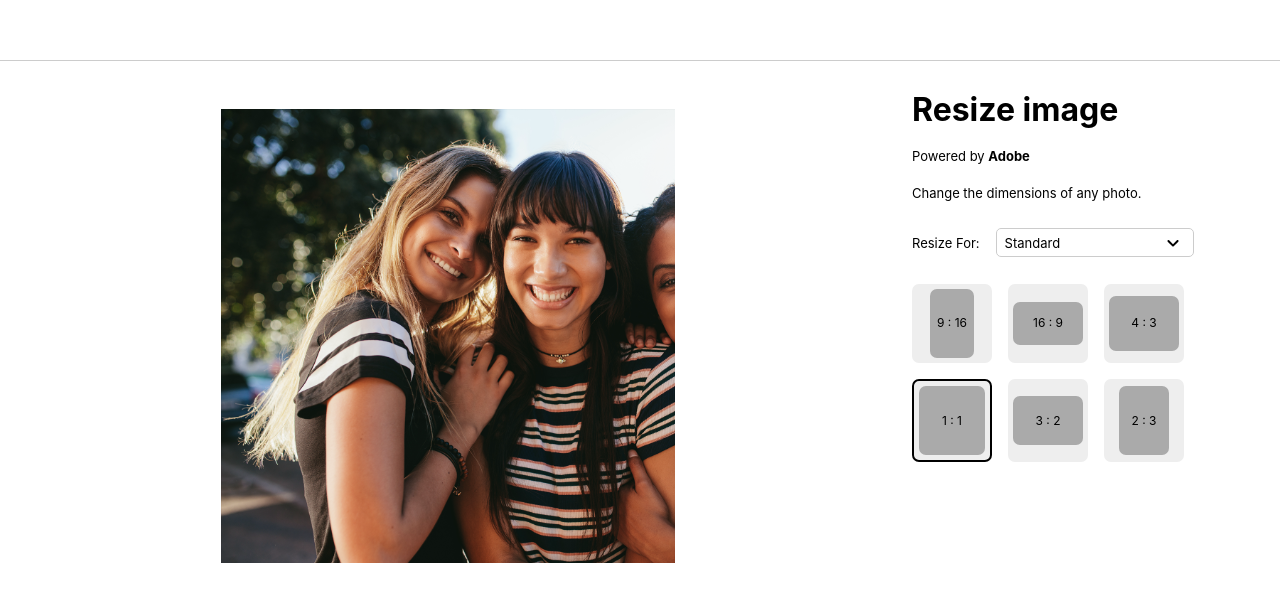
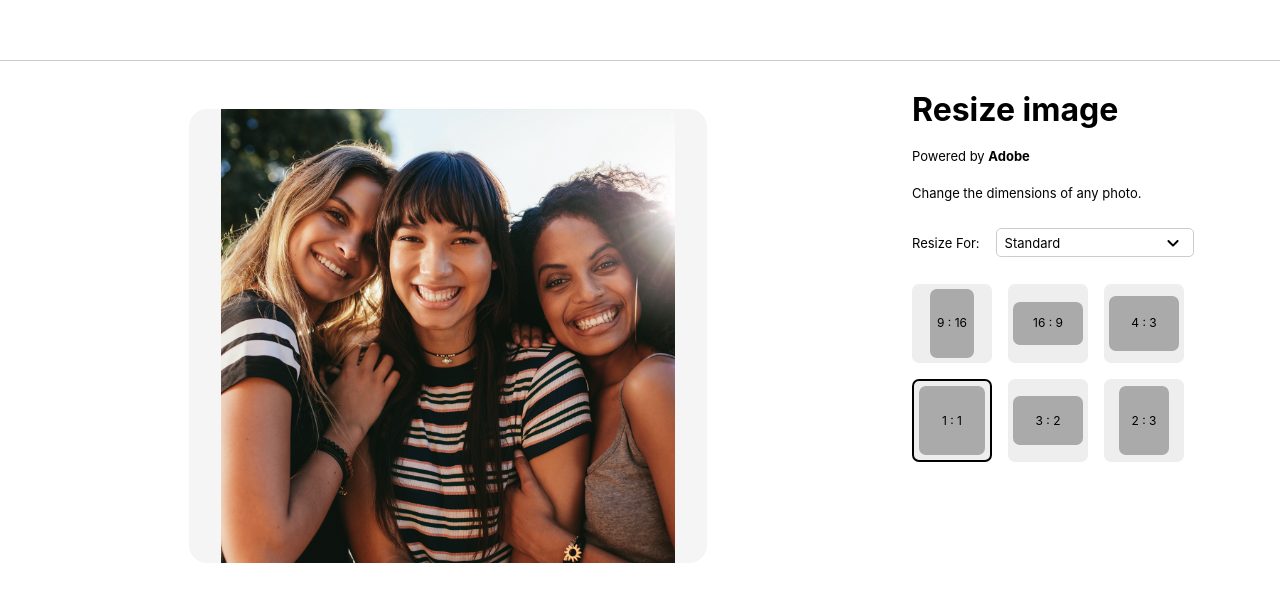
Before and after one commit to Istine/resizer, a React (Vite) app: page / in a window 1280 px wide. Both pictures are taken after a click on the button 447 px from the left and 518 px from the top of the page. Shown: the top 602 px of the page. Built offline with nearby package versions, Linux system fonts and the light colour scheme.

Commit message:
fixed issue with scaling the image flag width and heright

```diff
--- a/src/components/Canvas/Canvas.tsx
+++ b/src/components/Canvas/Canvas.tsx
@@ -6,9 +6,8 @@ const Canvas: React.FC<{
   positions: { x: number; y: number };
   hold: boolean;
   currentAspectRatio: number;
-  handleMouseDown: (e: React.MouseEvent<HTMLCanvasElement>) => void;
-  down: number;
-}> = ({ image, positions, hold, handleMouseDown, currentAspectRatio }) => {
+  // handleMouseDown: (e: React.MouseEvent<HTMLCanvasElement>) => void;
+}> = ({ image, positions, hold, currentAspectRatio }) => {
   const canvasRef = React.useRef<HTMLCanvasElement>(null);
 
   const { currentPos } = useScaleContext();
@@ -19,13 +18,13 @@ const Canvas: React.FC<{
 
   React.useEffect(() => {
     const canvas = canvasRef.current as HTMLCanvasElement;
-    const ctx = canvas.getContext("2d", { alpha: false }) as any;
+    const ctx = canvas.getContext("2d") as any;
     const img = new Image();
     img.src = image;
     img.loading = "lazy";
 
-    const flagX = img.naturalWidth - canvas.width;
-    const flagH = img.naturalHeight - canvas.height;
+    const flagX = (img.naturalWidth - canvas.width) * (currentPos + 1);
+    const flagH = (img.naturalHeight - canvas.height) * (currentPos + 1);
     const posX =
       positions.x === 0
         ? prevPoint.x
@@ -38,8 +37,8 @@ const Canvas: React.FC<{
 
     const differenceX = posX - prevPoint.x;
     const differenceY = posY - prevPoint.y;
-    const diffStatusX = Math.abs(differenceX - diff.x) > 20;
-    const diffStatusY = Math.abs(differenceY - diff.y) > 20;
+    const diffStatusX = Math.abs(differenceX - diff.x) > 50;
+    const diffStatusY = Math.abs(differenceY - diff.y) > 50;
 
     if (diffStatusX)
       setDiff((prevDifference) => ({ ...prevDifference, x: differenceX }));
@@ -49,8 +48,8 @@ const Canvas: React.FC<{
     const diffValueX = diffStatusX ? differenceX : diff.x;
     const diffValueY = diffStatusY ? differenceY : diff.y;
 
-    const cordX = Math.floor(posX - diffValueX);
-    const cordY = Math.floor(posY - diffValueY);
+    const cordX = posX - diffValueX;
+    const cordY = posY - diffValueY;
 
     const updateXCords =
       (cordX < 0 && cordX >= -flagX) || (cordX <= 0 && cordX > -1);
@@ -60,7 +59,7 @@ const Canvas: React.FC<{
 
     if (updateXCords) {
       img.onload = (e: Event) => {
-        ctx.clearRect(prevPoint.x, prevPoint.y, canvas.width, canvas.height);
+        ctx.clearRect(0, 0, canvas.width, canvas.height);
         ctx?.drawImage(img, cordX, prevPoint.y);
         setPrevPoint((prevPoints) => ({ ...prevPoints, x: cordX }));
       };
@@ -76,7 +75,7 @@ const Canvas: React.FC<{
 
   React.useEffect(() => {
     const canvas = canvasRef.current as HTMLCanvasElement;
-    const ctx: any = canvas?.getContext("2d", { alpha: false });
+    const ctx: any = canvas?.getContext("2d");
     const img = document.createElement("img");
     img.loading = "lazy";
     const outputImageAspectRatio = currentAspectRatio;
@@ -108,14 +107,16 @@ const Canvas: React.FC<{
       ctx.drawImage(img, outputX, outputY);
     };
     img.src = image;
-  }, [image, currentPos, currentAspectRatio.toString()]);
+  }, [image, currentPos, currentAspectRatio]);
 
   return (
-    <canvas
-      onMouseDown={handleMouseDown}
-      ref={canvasRef}
-      style={{ cursor: hold ? "grabbing" : "grab" }}
-    />
+    <div className="canvas-cover">
+      <canvas
+        id="main-canvas"
+        ref={canvasRef}
+        style={{ cursor: hold ? "grabbing" : "grab" }}
+      />
+    </div>
   );
 };
 
--- a/src/components/Canvas/index.tsx
+++ b/src/components/Canvas/index.tsx
@@ -15,28 +15,25 @@ const Index: React.FC<ICanvas> = () => {
 
   const [hold, setHold] = React.useState(false);
 
-  const [down, setDown] = React.useState(0);
-
   const [positions, setPositions] = React.useState({
     x: 0,
     y: 0,
   });
 
-  const handleMouseDown = (e: React.MouseEvent<HTMLCanvasElement>) => {
-    setHold(true);
-    setDown(e.nativeEvent.offsetX);
+  const handleMouseDown = (e: any) => {
+    if (e.target?.id === "main-canvas") setHold(true);
   };
 
-  const handleMouseUp = (e: React.MouseEvent<HTMLDivElement>) => {
+  const handleMouseUp = (e: Event) => {
     setHold(false);
   };
 
-  const handleMouseMove = (e: React.MouseEvent<HTMLDivElement>) => {
+  const handleMouseMove = (e: any) => {
     if (hold) {
       setPositions((prevState) => ({
         ...prevState,
-        x: e.clientX,
-        y: e.clientY,
+        x: e.offsetX,
+        y: e.offsetY,
       }));
     }
   };
@@ -62,22 +59,35 @@ const Index: React.FC<ICanvas> = () => {
     setImage(image);
   };
 
+  React.useEffect(() => {
+    const grid = document.getElementById("left-grid") as HTMLDivElement;
+    grid.addEventListener("mousemove", handleMouseMove);
+    document.addEventListener("mouseup", handleMouseUp);
+    document.addEventListener("mousedown", handleMouseDown);
+
+    return () => {
+      grid.removeEventListener("mousemove", handleMouseMove);
+      document.removeEventListener("mouseup", handleMouseUp);
+      document.removeEventListener("mousedown", handleMouseDown);
+    };
+  }, [hold]);
+
   return (
     <Layout>
       <div className="grid">
-        <main
+        <div
+          id="left-grid"
           className={`canvas ${hold ? "click-hold" : ""}`}
-          onMouseUp={handleMouseUp}
-          onMouseMove={handleMouseMove}
+          // onMouseUp={handleMouseUp}
+          // onMouseMove={handleMouseMove}
         >
           {image ? (
             <Canvas
-              down={down}
               currentAspectRatio={currentAspectRatio}
               hold={hold}
               positions={positions}
               image={image}
-              handleMouseDown={handleMouseDown}
+              // handleMouseDown={handleMouseDown}
             />
           ) : (
             <CanvasPlaceHolder
@@ -85,7 +95,7 @@ const Index: React.FC<ICanvas> = () => {
               selectImage={selectImage}
             />
           )}
-        </main>
+        </div>
         <div className="right-grid">
           <h1>Resize image</h1>
           <p>
--- a/src/components/UploadImageHolder/index.tsx
+++ b/src/components/UploadImageHolder/index.tsx
@@ -82,6 +82,7 @@ const Index: React.FC<{
         onMouseOver={onMouseOver}
         onMouseLeave={onMouseOut}
         className={imgStyle}
+        role="button"
         src="adobesample.png"
         alt="people"
       />
--- a/src/index.css
+++ b/src/index.css
@@ -52,6 +52,8 @@ body {
   display: flex;
   justify-content: center;
   align-items: center;
+  pointer-events: all;
+
 }
 
 .cutoutBox {
@@ -105,10 +107,24 @@ body {
   width: 100px;
   height: 70px;
   border-radius: 10px;
+  -webkit-user-drag: none;
 }
 
 .cutoutBox img:hover {
   cursor: pointer;
+}
+
+.canvas-cover {
+  width: auto;
+  height: auto;
+  padding: 0 2rem;
+  background-color: #f5f5f5;
+  border-radius: 18px;
+  display: flex;
+  justify-content: center;
+  align-items: center;
+  pointer-events: all;
+
 }
 
 canvas {
@@ -118,6 +134,7 @@ canvas {
   max-height: 500px;
   background-color: rgb(83, 83, 83);
   cursor: grab;
+  pointer-events: all;
 }
 
 
```
